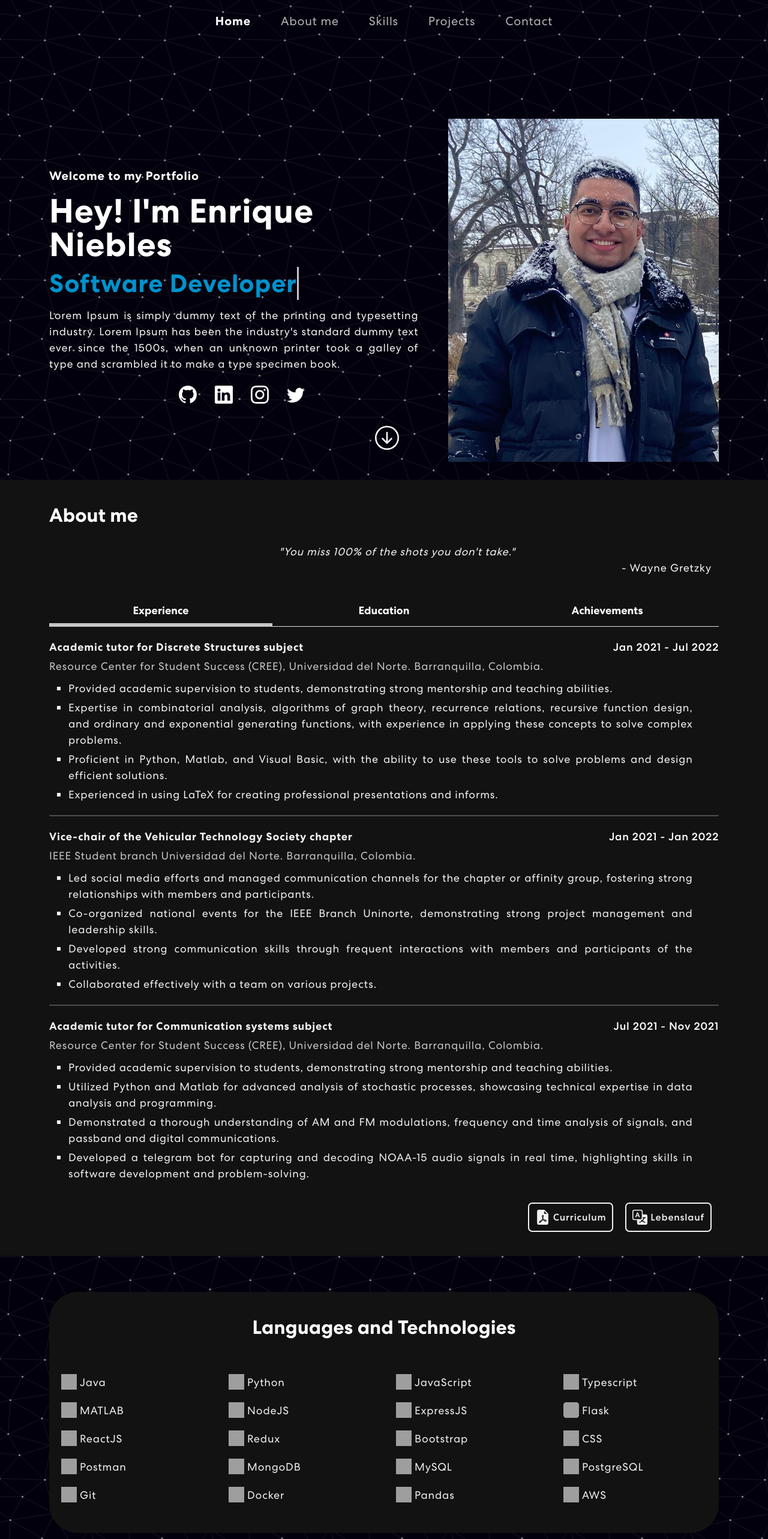
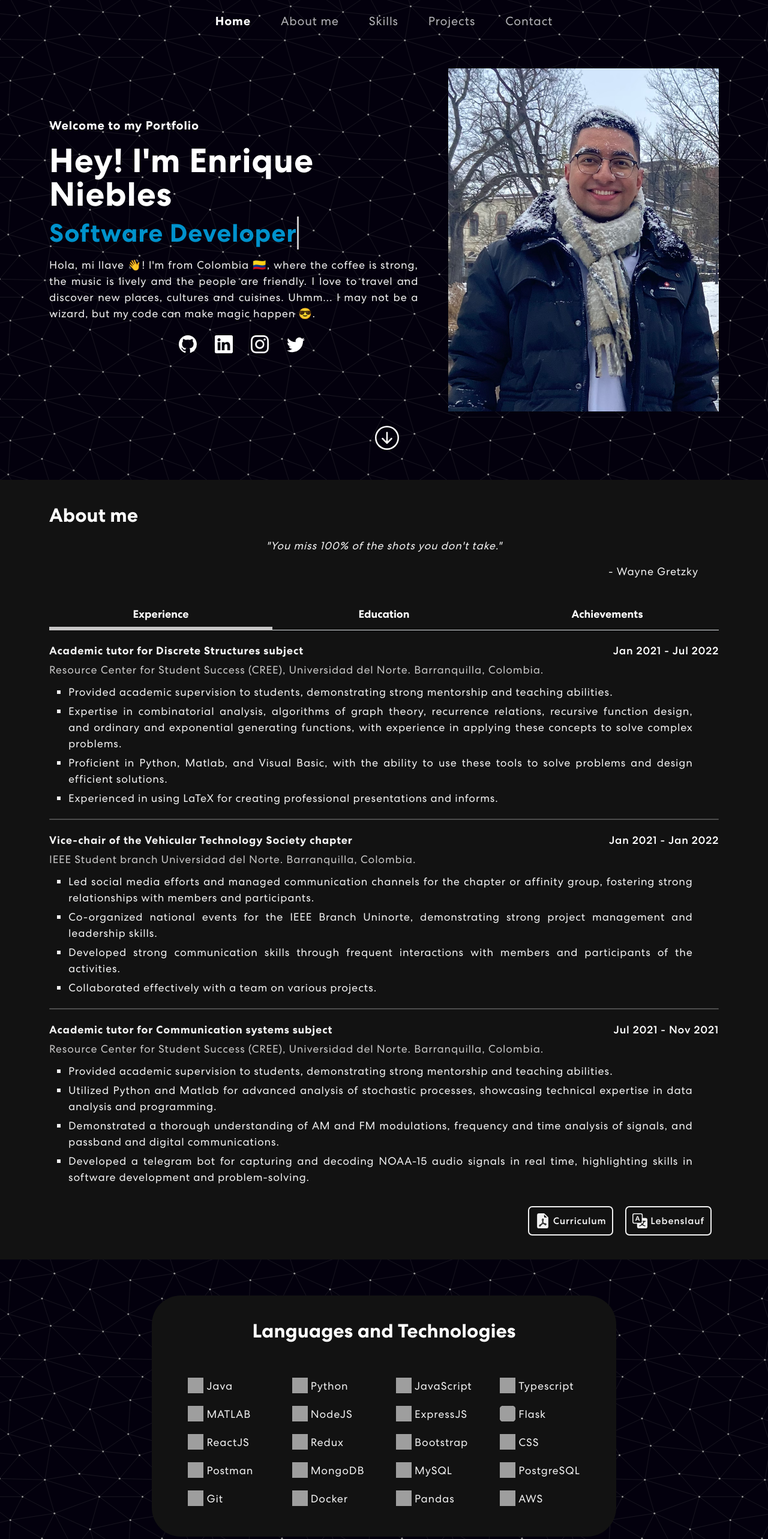
Before and after one commit to esacon/esacon-portfolio, a React (Create React App) app: page / in a window 1280 px wide. Shown: the top 2566 px of the page at 60% size. Built offline with nearby package versions, Linux system fonts and the light colour scheme; grey boxes are pictures that could not be loaded.

Commit message:
fix: css modified.

```diff
--- a/src/App.css
+++ b/src/App.css
@@ -232,11 +232,18 @@ nav.navbar .navbar-toggler[aria-expanded="true"] .navbar-toggler-icon {
   margin-bottom: 8px;
   display: inline-block;
 }
+.banner .container {
+  display: flex;
+  align-items: center;
+  justify-content: center;
+  flex-direction: column;
+}
 
 .center-container {
   display: flex;
   justify-content: center;
   align-items: center;
+  height: fit-content;
 }
 
 .banner h1 {
@@ -296,6 +303,7 @@ nav.navbar .navbar-toggler[aria-expanded="true"] .navbar-toggler-icon {
   grid-template-columns: 1fr 1fr 1fr 1fr;
   grid-template-rows: auto;
   justify-items: start;
+  width: fit-content !important;
 }
 .grid-no div {
   text-align: left;
@@ -323,10 +331,17 @@ nav.navbar .navbar-toggler[aria-expanded="true"] .navbar-toggler-icon {
   position: relative;
 }
 
+.skill .container {
+  display: flex;
+  justify-content: center;
+}
 .skill-bx {
   background-color: #121212;
   border-radius: 48px;
-  padding: 40px 0px;
+  padding: 40px 40px;
+  width: fit-content;
+  display: flex;
+  flex-direction: column;
 }
 
 .skill h2 {
@@ -447,6 +462,8 @@ nav.navbar .navbar-toggler[aria-expanded="true"] .navbar-toggler-icon {
   text-decoration: none;
 }
 .quote-container {
+  display: flex;
+  flex-direction: column;
   justify-content: center;
   align-items: center;
   text-align: center;
@@ -454,7 +471,9 @@ nav.navbar .navbar-toggler[aria-expanded="true"] .navbar-toggler-icon {
   overflow: hidden;
 }
 .quote-text {
-  width: fit-content;
+  font-style: italic;
+}
+.quote-text p {
   margin: 10px 0 0 0;
   font-size: 20px;
   text-align: center;
@@ -611,7 +630,7 @@ hr.rounded {
 
 .project-container {
   position: relative;
-  padding: 30px 0px;
+  padding: 30px 20px;
   height: fit-content;
 }
 
@@ -636,6 +655,7 @@ hr.rounded {
   line-height: 1.5em;
   width: 96%;
 }
+
 
 .projects .project-description {
   display: flex;
@@ -744,7 +764,7 @@ hr.rounded {
 
 /* Small screens */
 @media (max-height: 760px)  {
-  .banner img {
+  .banner .img-container {
     display: none;
   }
 }
@@ -785,6 +805,9 @@ hr.rounded {
     font-size: 28px;
     font-weight: 600;
   }
+  .skill-bx {
+    padding: 20px 0;
+  }
   .skill-container p {
     font-size: 17px;
   }
@@ -802,10 +825,9 @@ hr.rounded {
     overflow: hidden;
   }
   .banner .circle img {
-    order: -2;
     position: relative;
     margin: 0 auto;
-    top: 10px;
+    top: 20px;
     right: 10px;
     transform: scale(1.3);
   }
--- a/src/components/home/Banner.js
+++ b/src/components/home/Banner.js
@@ -67,7 +67,9 @@ const Banner = () => {
                             <span className="tagline">Welcome to my Portfolio</span>
                             <h1>Hey! I'm Enrique Niebles</h1>
                             <span className="jobs txt-rotate" style={{ color: colors[colorIndex] }} data-rotate={jobText.toString()}><span className="wrap">{text}</span></span>
-                            <p align='justify'>Lorem Ipsum is simply dummy text of the printing and typesetting industry. Lorem Ipsum has been the industry's standard dummy text ever since the 1500s, when an unknown printer took a galley of type and scrambled it to make a type specimen book.</p>
+                            <p align='justify'>
+                                Hola, mi llave 👋! I'm from Colombia 🇨🇴, where the coffee is strong, the music is lively and the people are friendly. I love to travel and discover new places, cultures and cuisines. Uhmm... I may not be a wizard, but my code can make magic happen 😎.
+                            </p>
                         </div>
                         <div>
                             <ul className="social">
@@ -81,8 +83,8 @@ const Banner = () => {
                     <Col className="center-container" xs={12} md={6} xl={5}>
                         <div className="img-container">
                             <div className="circle">
-                            <img src={profile} alt="Enrique Niebles" />
-                        </div>
+                                <img src={profile} alt="Enrique Niebles" />
+                            </div>
                         </div>
                     </Col>
                     <div className="scroll-button">
```
